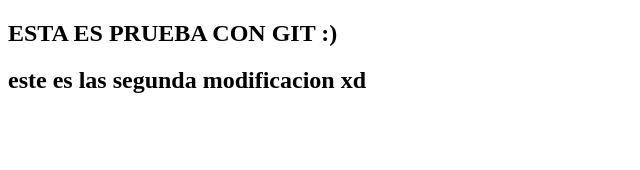
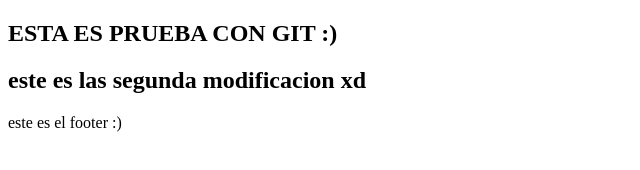
Before and after one commit to nicolemcg/prueba, a plain HTML site: page index.html in a window 1280 px wide. Shown: the whole page, without its empty margins (0-640 px from the left). Drawn offline with Linux system fonts and the light colour scheme.

Commit message:
con branch

```diff
--- a/index.html
+++ b/index.html
@@ -11,4 +11,7 @@
     </h2>
     <h2>este es las segunda modificacion xd</h2>
 </body>
+<footer>
+    <p>este es el footer :)</p>
+</footer>
 </html>
```
